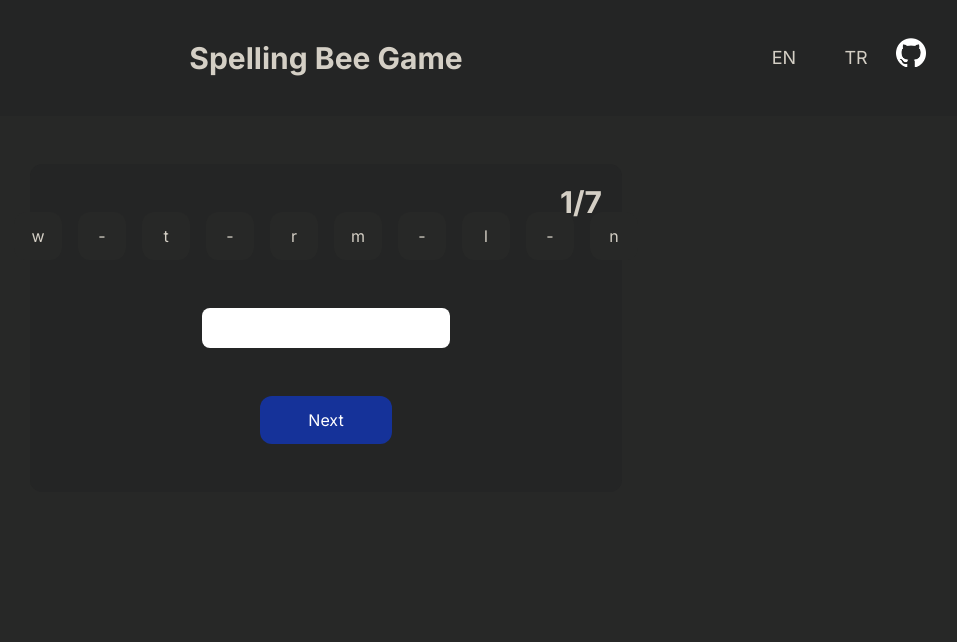
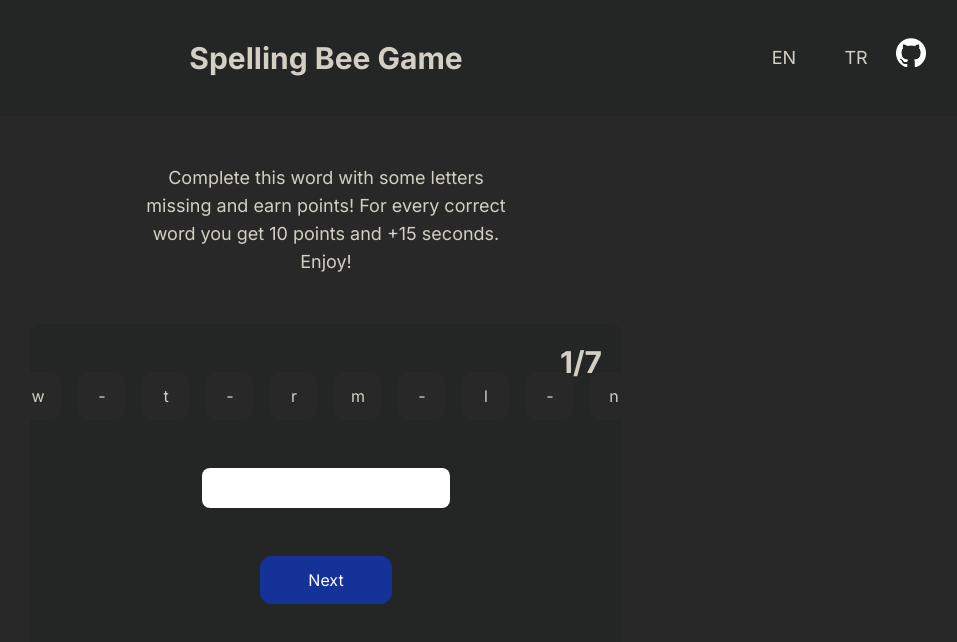
Before and after one commit to huzeyfeyetkiner/spelling-bee, a Next.js app: page /en/game in a window 1280 px wide. Shown: the top 642 px of the page, without its empty margins (314-1271 px from the left). Built offline with nearby package versions, Linux system fonts and the light colour scheme.

Commit message:
game page adjustments by dict

```diff
--- a/src/app/[locale]/game/page.js
+++ b/src/app/[locale]/game/page.js
@@ -1,14 +1,19 @@
 import React from "react"
 
 import GameCard from "@/components/GameCard"
+import { useTranslations } from "next-intl"
 
 function Game({ params }) {
 	const { locale } = params
 
+	const t = useTranslations("Game")
+
 	return (
 		<div className="flex flex-col justify-center items-center p-12 gap-y-12">
 			{/* Kelimeleri ve hive içeriğini görüntüleme */}
-
+			<h1 className="max-w-96 text-lg text-center text-color-text">
+				{t("game-desc")}
+			</h1>
 			<GameCard locale={locale}></GameCard>
 		</div>
 	)
```
